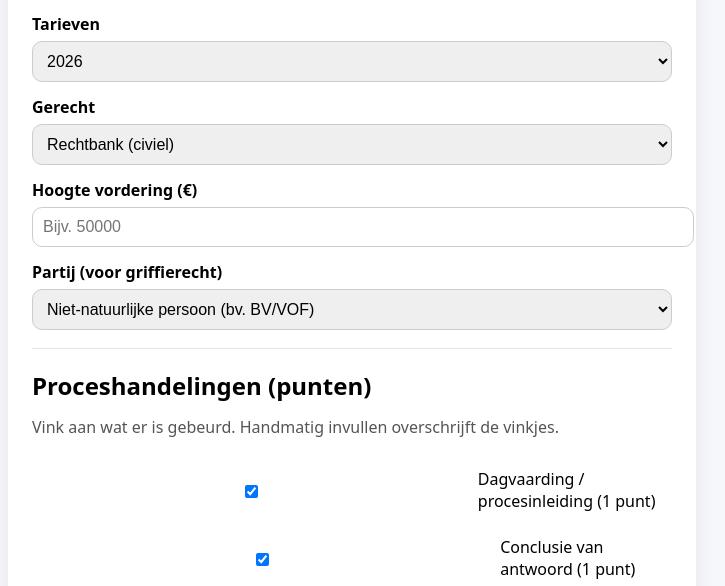
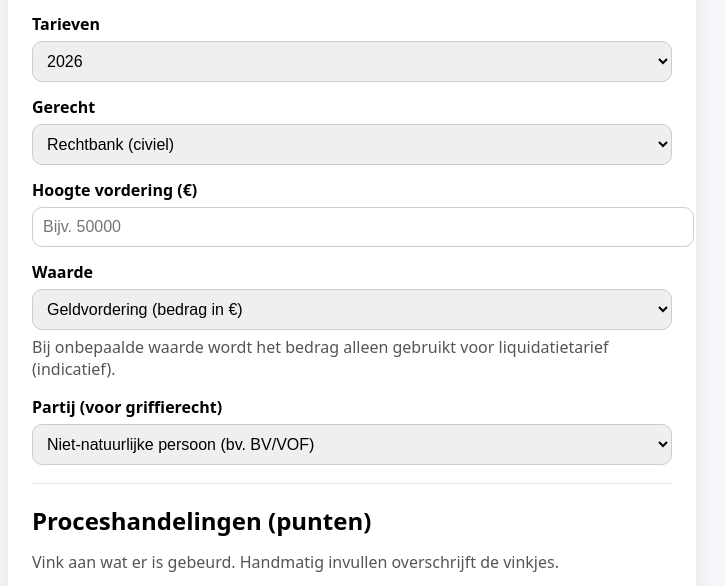
Before and after one commit to yddbz7khcq-web/proceskosten-calculator, a plain HTML site: page index.html in a window 1280 px wide. Shown: the part 159-745 px from the top of the page, without its empty margins (288-1013 px from the left). Drawn offline with Linux system fonts and the light colour scheme.

Commit message:
Add value type selection and hint to index.html
Added a new section for value type selection and hint.

```diff
--- a/index.html
+++ b/index.html
@@ -44,6 +44,15 @@
 
     <label for="vordering">Hoogte vordering (€)</label>
     <input type="number" id="vordering" placeholder="Bijv. 50000" min="0" step="1" />
+
+    <label for="waardeType">Waarde</label>
+    <select id="waardeType">
+      <option value="geld" selected>Geldvordering (bedrag in €)</option>
+      <option value="onbepaald">Onbepaalde waarde</option>
+    </select>
+    <p class="hint" id="waardeHint" style="margin-top:6px;">
+      Bij onbepaalde waarde wordt het bedrag alleen gebruikt voor liquidatietarief (indicatief).
+    </p>
 
     <label for="partijType">Partij (voor griffierecht)</label>
     <select id="partijType">
```
